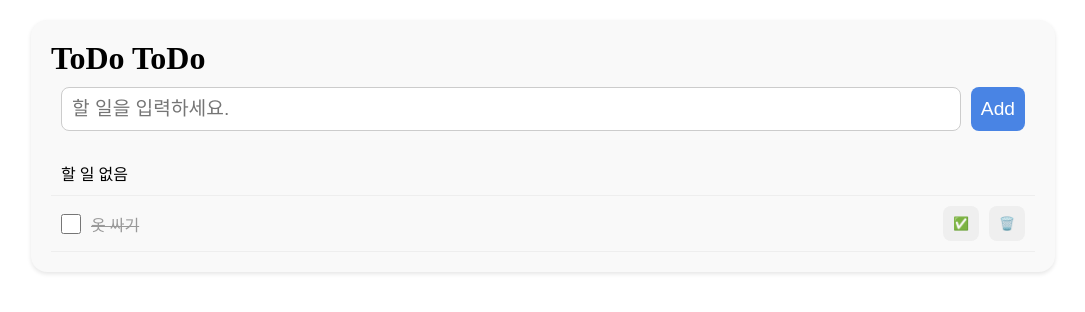
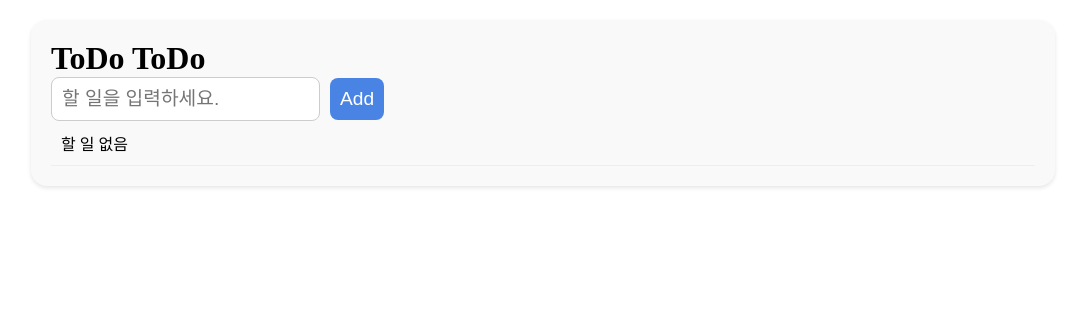
Before and after one commit to limsso128/Programming, a React (Vite) app: page / in a window 1280 px wide. Shown: the top 312 px of the page, without its empty margins (97-1182 px from the left). Built offline with nearby package versions, Linux system fonts and the light colour scheme.

Commit message:
TodoListApp Show todos

```diff
--- a/src/TodoListApp.jsx
+++ b/src/TodoListApp.jsx
@@ -1,12 +1,12 @@
-import "./todolist.css";
-import React, { useState } from "react";
-import Button from "./components/Button.jsx";
+import"./todolist.css";
+import Button from"./components/Button.jsx";
 import Checkbox from "./components/Checkbox.jsx";
 import TodoItemEmpty from "./components/TodoItemEmpty.jsx";
 import TodoHeader from "./components/TodoHeader.jsx";
-import TodoAdder from "./components/TodoAdder.jsx";
+import TodoAdder from "./components/TodoAdder.jsx"
 import TodoItem from "./components/TodoItem.jsx";
 import TodoList from "./components/TodoList.jsx";
+import {useState} from 'react';
 
 class Todo {
   constructor(id, text, isCompleted) {
@@ -15,30 +15,28 @@ class Todo {
     this.isCompleted = isCompleted;
   }
 }
-
 function TodoListApp() {
   const [todos, setTodos] = useState([]);
-
   function addTodo(text) {
-    if (text.trim() === "") return; // 빈 칸 추가 방지
-
-    //이전 todos에 newTodo 만들어서 추가하자 -> 그것을 setTodos() 하자
-    setTodos((prevTodos) => [
-      ...prevTodos, //todos에 있는 item을 다 꺼내서 새로운 리스트에 하나씩 넣자
+    //이전 todos에 newTodo 만들어서 추가하자 -> 그것을 setTodos()로 업데이트하자
+    setTodos((todos) => [
+      ...todos,     //todos에 있는 item을 다 꺼내서 새로운 리스트에 하나씩 넣자
       new Todo(
-        Date.now(), //id: 고유 ID 시간을 이용, == Date().getTime()
+        Date.now(), //id: 고유 ID 시간을 이용. == new Date().getTime()
         text,       //text: 할 일 내용
-        false       //isCompleted: 할 일의 완료 여부, 초기값은 false
+        false       //isCompleted: 할 일의 완료 여부. 초기값은 false
       )
     ]);
   }
 
   return (
-    <div className="todo">
-      <TodoHeader />
-      <TodoAdder onAdd={addTodo} />
-      <TodoList todos={todos} />
-    </div>
+    <>
+      <div className="todo">
+        <TodoHeader />
+        <TodoAdder addTodo={addTodo} />
+        <TodoList todos={todos}/>
+      </div>
+    </>
   );
 }
 
--- a/src/components/Checkbox.jsx
+++ b/src/components/Checkbox.jsx
@@ -2,8 +2,8 @@ export default function Checkbox (props) {
     const {id, children, ...rest} = props;
     return (
         <>
-            <input{...rest} id={`chk-${id}`} />
-            <label htmlFor={`chk-${id}`} className="todo__label">옷 싸기</label>
+            <input type="checkbox" className="todo__check" id={`chk-${id}`} {...rest}/>
+            <label htmlFor={`chk-${id}`} className="todo__label">{children}</label>
         </>
     )
 }
--- a/src/components/TodoAdder.jsx
+++ b/src/components/TodoAdder.jsx
@@ -1,25 +1,26 @@
-import Button from "./Button.jsx";
-import { useState } from "react";
+import Button from "./Button";
+import {useState} from 'react';
 
-export default function TodoAdder({ onAdd: addTodo }) {
-  const[   inputtodo, setInputTodo] = useState("");
+export default function TodoAdder({ addTodo }) {    //const { addTdo } = props;
+  const [inputTodo, setInputTodo] = useState("");
   const handleSubmit = (event) => {
-    event.preventDefault(); //기본 동작
-    if(!inputTodo.trim()) return; //빈 칸이면 바로 return
-    addTodo(inputTodo.trim()); //input에 있는 text value를 할 일 내용으로 추가하자자
-    setInputTodo('');
+    event.preventDefault();  //submit 이벤트의 기본 동작인 페이지 새로고침 방지
+    if(!inputTodo.trim()) return;  //trim() 메서드는 문자열의 양쪽 끝에서 공백을 제거한 새로운 문자열을 반환한다.
+    addTodo(inputTodo);   //input에 있는 text value를 할 일 내용으로 추가
+    setInputTodo("");    //input 초기화
   }
-
   return (
-    <form className="todo__form" onSubmit={handleSubmit}>
-      <input type="text"
-      className="todo__input"
-      placeholder="할 일을 입력하세요."
-      value = {inputtodo}
-      onChange={(event) => setInputTodo(event.target.value)}
+    <form className="todo__from" onSubmit={handleSubmit}>
+      <input
+        type="text"
+        className="todo__input"
+        placeholder="할 일을 입력하세요."
+        value={inputTodo}
+        onChange={(event) => setInputTodo(event.target.value)}
       />
-
-      <Button type="submit" className="todo__button todo__button--add">Add</Button>
+      <Button type="submit" className="todo__button todo__button--add">
+        Add
+      </Button>
     </form>
   );
 }
--- a/src/components/TodoItem.jsx
+++ b/src/components/TodoItem.jsx
@@ -1,10 +1,11 @@
 import Button from "./Button.jsx";
 import Checkbox from "./Checkbox.jsx";
 
-export default function TodoItem() {
+export default function TodoItem({todo}) {
   return (
-    <li className="todo__item todo__item--complete">
-            <Checkbox type="checkbox" className="todo__check"  id="1"/>
+    //todo.isCompeted가 true면, " todo_item--complete", "false면, "" -> 삼항연산자
+    <li className={`todo__item ${todo.isCompleted ? "todo__item--complete" : ""}`}>
+            <Checkbox type="checkbox" className="todo__check"  id={todo.id}><>{todo.text}</></Checkbox>
             <Button className="todo__button todo__button--edit">✅</Button>
             <Button className="todo__button todo__button--delete">🗑️</Button>
           </li>
--- a/src/components/TodoList.jsx
+++ b/src/components/TodoList.jsx
@@ -1,11 +1,16 @@
 import TodoItemEmpty from "./TodoItemEmpty.jsx";
 import TodoItem from "./TodoItem.jsx";
 
-export default function TodoList() {
+export default function TodoList({ todos }) {
   return (
     <ul className="todo__list">
-          <TodoItemEmpty />
-          <TodoItem/>
-        </ul>
+          {/* todos가 없으면, TodoItemDmpty */}
+          {todos.length === 0 && <TodoItemEmpty />}
+          {/* todos가 있있으면, TodoItem */}
+          {todos.length > 0 &&
+            //todos에서 하나씩 꺼내서 todo -> <TodoItem todo = {todo}
+            todos.map((todo) => <TodoItem key={todo.id} todo={todo} />)
+          }
+    </ul>
   );
 }
```
